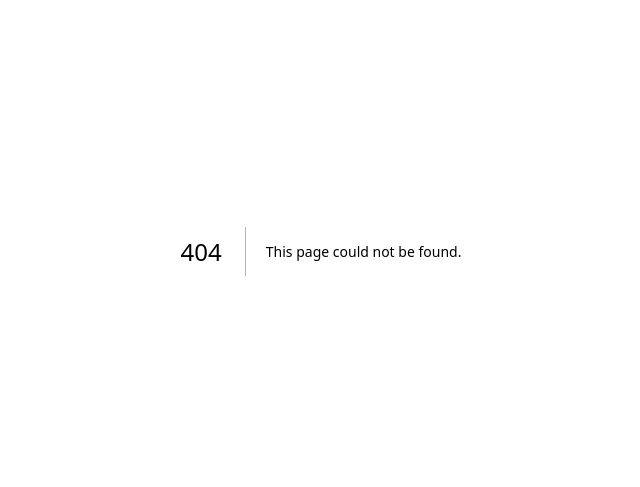
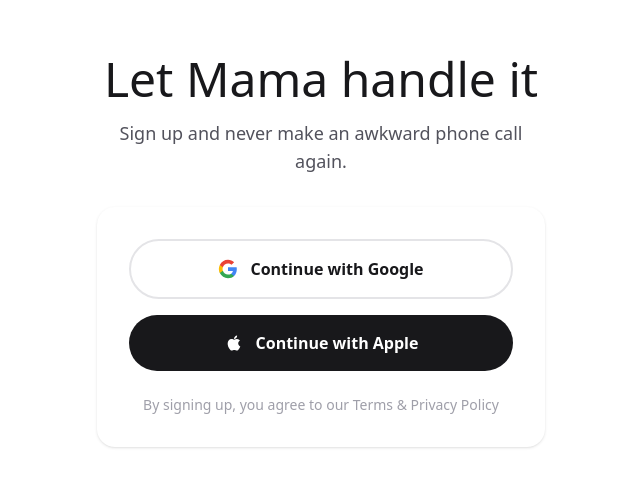
Before and after one commit to Andresem611/mama-landing, a Next.js app: page /login in a window 1280 px wide. Before the commit this address had no page. Shown: the part 149-636 px from the top of the page, without its empty margins (319-959 px from the left). Built offline with nearby package versions, Linux system fonts and the light colour scheme; no server answers.

Commit message:
feat: add login page with social auth

```diff
--- /dev/null
+++ b/src/app/login/page.tsx
@@ -0,0 +1,36 @@
+import { redirect } from 'next/navigation'
+import { createClient } from '@/lib/supabase/server'
+import { SocialButtons } from '@/components/auth/SocialButtons'
+
+export default async function LoginPage() {
+  const supabase = await createClient()
+  const { data: { user } } = await supabase.auth.getUser()
+
+  // Already logged in - redirect to onboarding
+  if (user) {
+    redirect('/onboarding/about')
+  }
+
+  return (
+    <main className="min-h-screen bg-cream flex items-center justify-center p-4">
+      <div className="w-full max-w-md">
+        <div className="text-center mb-8">
+          <h1 className="font-titan text-4xl md:text-5xl text-zinc-900 mb-4">
+            Let Mama handle it
+          </h1>
+          <p className="font-quicksand text-zinc-600 text-lg">
+            Sign up and never make an awkward phone call again.
+          </p>
+        </div>
+
+        <div className="bg-white rounded-2xl p-8 shadow-sm">
+          <SocialButtons />
+
+          <p className="text-center text-zinc-400 text-sm font-quicksand mt-6">
+            By signing up, you agree to our Terms & Privacy Policy
+          </p>
+        </div>
+      </div>
+    </main>
+  )
+}
```
